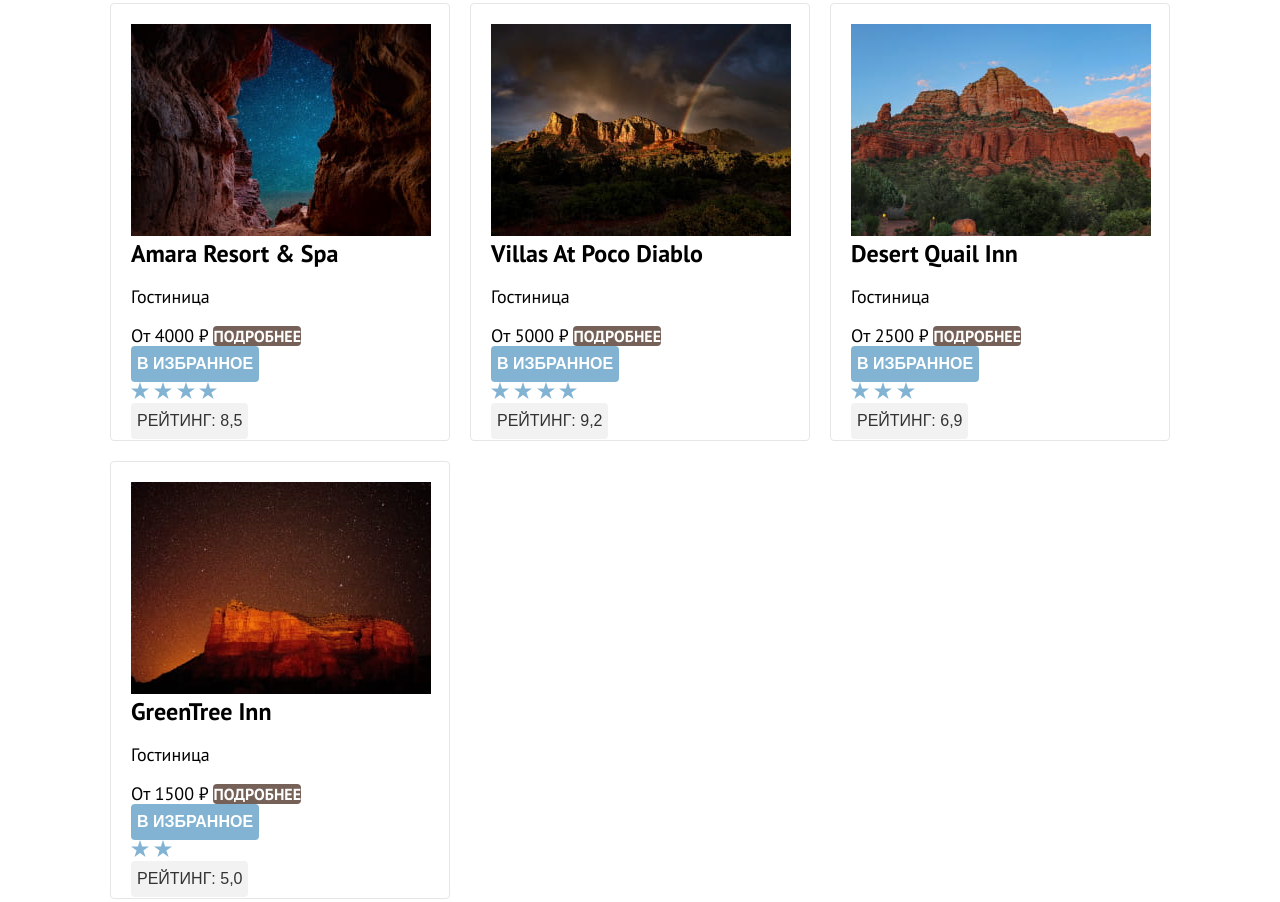
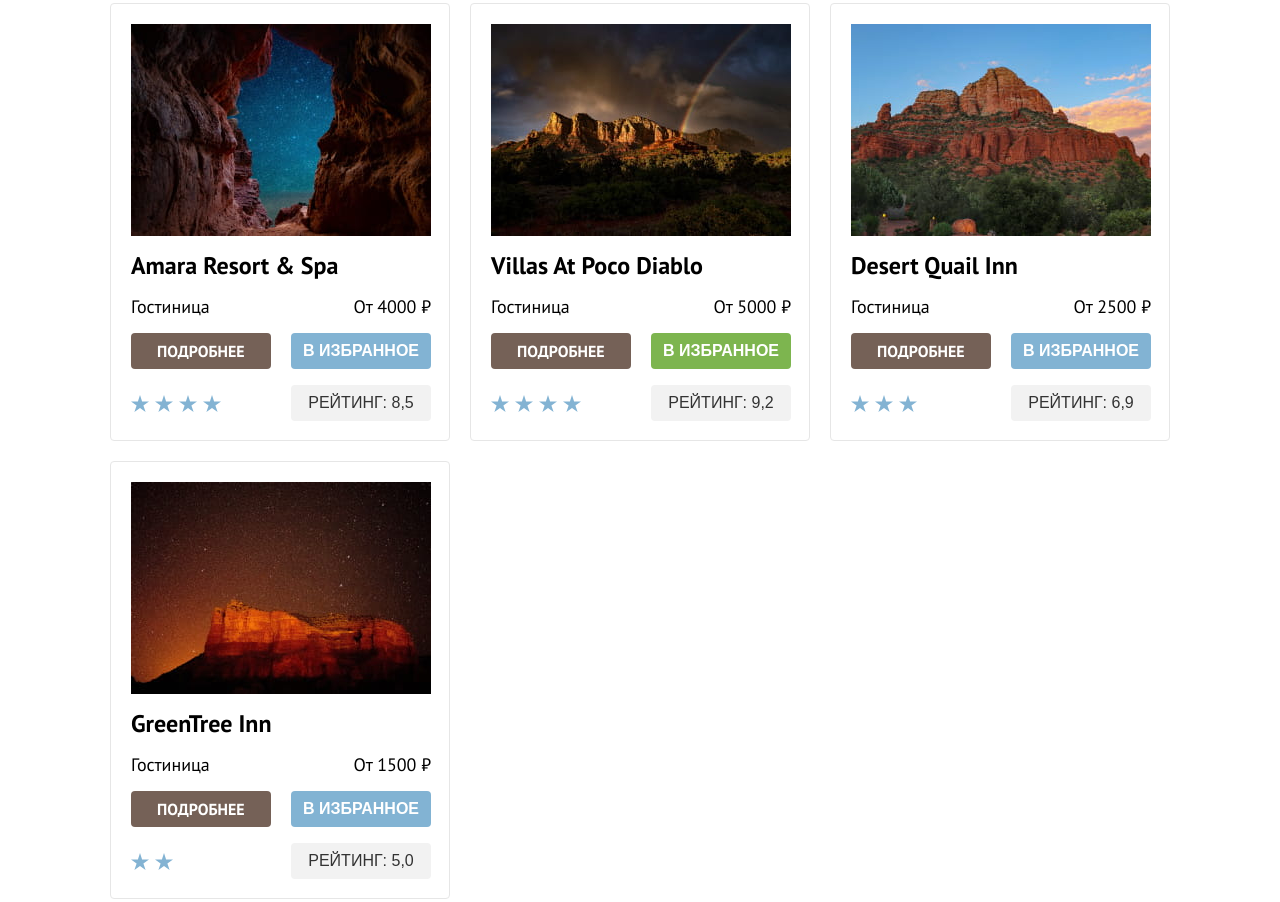
Before and after one commit to htmlacademy-htmlcss/2058165-sedona-35, a plain HTML site: page 6/catalog.html in a window 1280 px wide. Shown: the part 609-1511 px from the top of the page. Drawn offline with Linux system fonts and the light colour scheme.

Commit message:
:heavy_check_mark: Сборка #6

```diff
--- a/6/catalog.html
+++ b/6/catalog.html
@@ -160,11 +160,11 @@
                 <strong class="product-card-price">От 4000 ₽</strong>
                 <a class="details-button button button-small button-brown" href="#">подробнее</a>
                 <button class="favourite-button button button-small button-blue">в избранное</button>
-                <div>
-                  <img src="images/icons/star-icon.svg" width="18" height="17" alt="Рейтинг">
-                  <img src="images/icons/star-icon.svg" width="18" height="17" alt="Рейтинг">
-                  <img src="images/icons/star-icon.svg" width="18" height="17" alt="Рейтинг">
-                  <img src="images/icons/star-icon.svg" width="18" height="17" alt="Рейтинг">
+                <div class="raiting">
+                  <img class="raiting-image" src="images/icons/star-icon.svg" width="18" height="17" alt="Рейтинг">
+                  <img class="raiting-image" src="images/icons/star-icon.svg" width="18" height="17" alt="Рейтинг">
+                  <img class="raiting-image" src="images/icons/star-icon.svg" width="18" height="17" alt="Рейтинг">
+                  <img class="raiting-image" src="images/icons/star-icon.svg" width="18" height="17" alt="Рейтинг">
                 </div>
                 <button class="rating-button button button-small">Рейтинг: 8,5</button>
               </li>
@@ -176,12 +176,12 @@
                 <p class="product-card-description">Гостиница</p>
                 <strong class="product-card-price">От 5000 ₽</strong>
                 <a class="details-button button button-small button-brown" href="#">подробнее</a>
-                <button class="favourite-button button button-small button-blue">в избранное</button>
-                <div>
-                  <img src="images/icons/star-icon.svg" width="18" height="17" alt="Рейтинг">
-                  <img src="images/icons/star-icon.svg" width="18" height="17" alt="Рейтинг">
-                  <img src="images/icons/star-icon.svg" width="18" height="17" alt="Рейтинг">
-                  <img src="images/icons/star-icon.svg" width="18" height="17" alt="Рейтинг">
+                <button class="favourite-button button button-small button-current" type="button" >в избранное</button>
+                <div class="raiting">
+                  <img class="raiting-image" src="images/icons/star-icon.svg" width="18" height="17" alt="Рейтинг">
+                  <img class="raiting-image" src="images/icons/star-icon.svg" width="18" height="17" alt="Рейтинг">
+                  <img class="raiting-image" src="images/icons/star-icon.svg" width="18" height="17" alt="Рейтинг">
+                  <img class="raiting-image" src="images/icons/star-icon.svg" width="18" height="17" alt="Рейтинг">
                 </div>
                 <button class="rating-button button button-small">Рейтинг: 9,2</button>
               </li>
@@ -194,10 +194,10 @@
                 <strong class="product-card-price">От 2500 ₽</strong>
                 <a class="details-button button button-small button-brown" href="#">подробнее</a>
                 <button class="favourite-button button button-small button-blue">в избранное</button>
-                <div>
-                  <img src="images/icons/star-icon.svg" width="18" height="17" alt="Рейтинг">
-                  <img src="images/icons/star-icon.svg" width="18" height="17" alt="Рейтинг">
-                  <img src="images/icons/star-icon.svg" width="18" height="17" alt="Рейтинг">
+                <div class="raiting">
+                  <img class="raiting-image" src="images/icons/star-icon.svg" width="18" height="17" alt="Рейтинг">
+                  <img class="raiting-image" src="images/icons/star-icon.svg" width="18" height="17" alt="Рейтинг">
+                  <img class="raiting-image" src="images/icons/star-icon.svg" width="18" height="17" alt="Рейтинг">
                 </div>
                 <button class="rating-button button button-small">Рейтинг: 6,9</button>
               </li>
@@ -210,9 +210,9 @@
                 <strong class="product-card-price">От 1500 ₽</strong>
                 <a class="details-button button button-small button-brown" href="#">подробнее</a>
                 <button class="favourite-button button button-small button-blue">в избранное</button>
-                <div>
-                  <img src="images/icons/star-icon.svg" width="18" height="17" alt="Рейтинг">
-                  <img src="images/icons/star-icon.svg" width="18" height="17" alt="Рейтинг">
+                <div class="raiting">
+                  <img class="raiting-image" src="images/icons/star-icon.svg" width="18" height="17" alt="Рейтинг">
+                  <img class="raiting-image" src="images/icons/star-icon.svg" width="18" height="17" alt="Рейтинг">
                 </div>
                 <button class="rating-button button button-small">Рейтинг: 5,0</button>
               </li>
--- a/6/styles/styles.css
+++ b/6/styles/styles.css
@@ -59,6 +59,10 @@
 
 .button-blue {
   background-color: #82B3D3;
+}
+
+.button-current {
+  background-color: #7DB54F;
 }
 
 /* lists */
@@ -356,8 +360,6 @@
 
 .subscribe-button {
   width: 232px;
-  height: 52px;
-  padding: 8px 50px;
   border-radius: 0px 4px 4px 0px;
 }
 
@@ -522,10 +524,16 @@
   width: 191px;
   margin-top: 56px;
   justify-content: space-between;
+  flex-grow: 1;
+}
+
+.submit-button {
+  padding: 8px 50px;
 }
 
 .reset-button {
   background-color: rgba(225, 225, 225, 0);
+  padding: 8px 57px;
 }
 
 /* sorting */
@@ -593,6 +601,10 @@
 }
 
 .product-card {
+  display: grid;
+  grid-template-columns: 140px 140px;
+  row-gap: 16px;
+  column-gap: 20px;
   box-sizing: border-box;
   width: 340px;
   height: 438px;
@@ -600,6 +612,25 @@
   padding: 20px;
   border: 1px solid #E6E6E6;
   border-radius: 4px;
+}
+
+.product-card-image {
+
+  grid-column: 1/3;
+}
+
+.product-card-title {
+  grid-column: 1/3;
+  grid-row: 2/3;
+}
+
+.product-card-description {
+  margin: 0;
+  grid-column: 1/2;
+}
+
+.product-card-price {
+  grid-column: 2/3;
 }
 
 .product-list {
@@ -611,6 +642,10 @@
 }
 
 .product-card-link {
+  display: grid;
+  grid-template-columns: 1fr;
+  row-gap: 16px;
+
   text-decoration: none;
 }
 
@@ -624,14 +659,39 @@
 }
 
 .details-button {
+  box-sizing: border-box;
+  padding: 8px 26px;
+
   text-decoration: none;
+}
+
+.favourite-button {
+  min-width: 100px;
+  min-height: 20px;
+  padding: 0;
+}
+
+.product-card-price {
+  justify-self: end;
 }
 
 .rating-button {
   color: #333333;
   background-color: #F2F2F2;
   font-weight: 400;
+  padding: 0;
 }
+
+.raiting {
+  display: flex;
+  padding: 10px 0;
+}
+
+.raiting-image {
+  display: block;
+  margin-right: 6px;
+}
+
 
 /* pagination */
 
```
